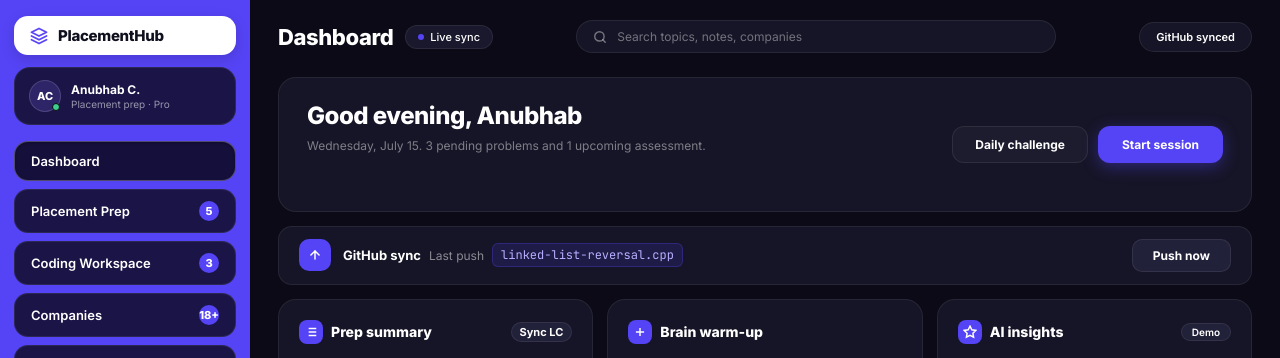
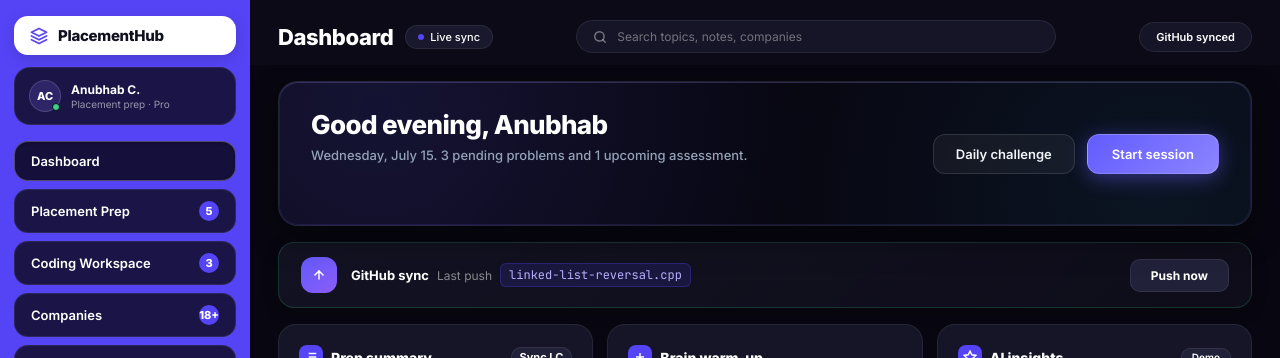
Before and after one commit to anubhab-cloud/PlacementHub, a Next.js app: page / in a window 1280 px wide. Shown: the top 358 px of the page. Built offline with nearby package versions, Linux system fonts and the light colour scheme; no server answers.

Commit message:
style: apply UI Skills design engineering craft and micro-interactions

```diff
--- a/app/globals.css
+++ b/app/globals.css
@@ -2641,81 +2641,126 @@ body {
 
 /* Dashboard Container & Hero Card */
 .dashboard-container {
-  padding: 12px 28px 40px 28px;
-  background: #0B0A16;
+  padding: 16px 28px 40px 28px;
+  background: #080711;
+  min-height: 100vh;
 }
 
 .dashboard-hero-card {
-  background: #161527;
-  border: 1px solid rgba(255, 255, 255, 0.07);
-  border-radius: 18px;
-  padding: 24px 28px;
+  background: linear-gradient(135deg, rgba(22, 21, 39, 0.95), rgba(16, 14, 29, 0.98));
+  background-image: radial-gradient(circle at 10% 20%, rgba(99, 91, 255, 0.15) 0%, transparent 50%),
+                    radial-gradient(circle at 90% 80%, rgba(56, 189, 248, 0.08) 0%, transparent 45%);
+  border: 1px solid rgba(255, 255, 255, 0.09);
+  border-radius: 20px;
+  padding: 28px 32px;
   display: flex;
   align-items: center;
   justify-content: space-between;
+  box-shadow: 0 12px 32px rgba(0, 0, 0, 0.4), inset 0 1px 0 rgba(255, 255, 255, 0.1);
+  transition: all 0.25s cubic-bezier(0.4, 0, 0.2, 1);
+  position: relative;
+  overflow: hidden;
+}
+
+.dashboard-hero-card::after {
+  content: '';
+  position: absolute;
+  top: 0; right: 0; bottom: 0; left: 0;
+  border-radius: 20px;
+  pointer-events: none;
+  border: 1px solid rgba(99, 91, 255, 0.15);
 }
 
 .hero-title {
-  font-size: 24px;
+  font-size: 26px;
   font-weight: 800;
   color: #FFFFFF;
-  letter-spacing: -0.5px;
+  letter-spacing: -0.6px;
   margin-bottom: 6px;
+  display: flex;
+  align-items: center;
+  gap: 10px;
 }
 
 .hero-subtitle {
-  font-size: 12px;
-  color: rgba(255, 255, 255, 0.45);
+  font-size: 13px;
+  color: #94a3b8;
+  line-height: 1.5;
+  font-weight: 450;
 }
 
 .hero-actions {
   display: flex;
-  gap: 10px;
+  gap: 12px;
   flex-shrink: 0;
 }
 
 .btn-hero-dark {
-  background: #1D1C2E;
-  border: 1px solid rgba(255, 255, 255, 0.08);
+  background: rgba(255, 255, 255, 0.05);
+  border: 1px solid rgba(255, 255, 255, 0.12);
   border-radius: 12px;
-  padding: 10px 22px;
-  color: #FFFFFF;
-  font-weight: 700;
-  font-size: 12px;
+  padding: 11px 22px;
+  color: #f1f5f9;
+  font-weight: 600;
+  font-size: 13px;
   cursor: pointer;
   white-space: nowrap;
+  transition: all 0.2s cubic-bezier(0.34, 1.56, 0.64, 1);
+  backdrop-filter: blur(8px);
+}
+
+.btn-hero-dark:hover {
+  background: rgba(255, 255, 255, 0.1);
+  border-color: rgba(255, 255, 255, 0.22);
+  color: #ffffff;
+  transform: translateY(-2px);
+  box-shadow: 0 4px 14px rgba(0, 0, 0, 0.3);
 }
 
 .btn-hero-purple {
-  background: #5544F5;
+  background: linear-gradient(135deg, #635bff, #8b85ff);
   border-radius: 12px;
-  padding: 10px 24px;
+  padding: 11px 24px;
   color: #FFFFFF;
-  font-weight: 700;
-  font-size: 12px;
-  box-shadow: 0 4px 16px rgba(85, 68, 245, 0.4);
+  font-weight: 600;
+  font-size: 13px;
+  box-shadow: 0 4px 20px rgba(99, 91, 255, 0.45);
   cursor: pointer;
-  border: none;
+  border: 1px solid rgba(255, 255, 255, 0.2);
   white-space: nowrap;
+  transition: all 0.2s cubic-bezier(0.34, 1.56, 0.64, 1);
+}
+
+.btn-hero-purple:hover {
+  transform: translateY(-2px) scale(1.02);
+  box-shadow: 0 8px 28px rgba(99, 91, 255, 0.65);
+  filter: brightness(1.08);
 }
 
 /* GitHub Sync Banner */
 .github-sync-bar {
-  background: #161527;
-  border: 1px solid rgba(255, 255, 255, 0.07);
-  border-radius: 14px;
-  padding: 12px 20px;
-  margin: 14px 0;
-  display: flex;
-  align-items: center;
-  gap: 12px;
+  background: linear-gradient(135deg, rgba(22, 21, 39, 0.8), rgba(15, 14, 26, 0.9));
+  border: 1px solid rgba(62, 207, 142, 0.2);
+  border-radius: 16px;
+  padding: 14px 22px;
+  margin: 16px 0;
+  display: flex;
+  align-items: center;
+  gap: 14px;
+  box-shadow: 0 4px 16px rgba(0, 0, 0, 0.2);
+  transition: all 0.2s ease;
+}
+
+.github-sync-bar:hover {
+  border-color: rgba(62, 207, 142, 0.35);
+  box-shadow: 0 6px 20px rgba(62, 207, 142, 0.1);
 }
 
 .gh-icon-box {
-  background: #5544F5;
-  border-radius: 10px;
-  width: 32px;
-  height: 32px;
+  background: linear-gradient(135deg, #635bff, #8b5cf6);
+  border-radius: 12px;
+  width: 36px;
+  height: 36px;
   display: flex;
   align-items: center;
   justify-content: center;
```
